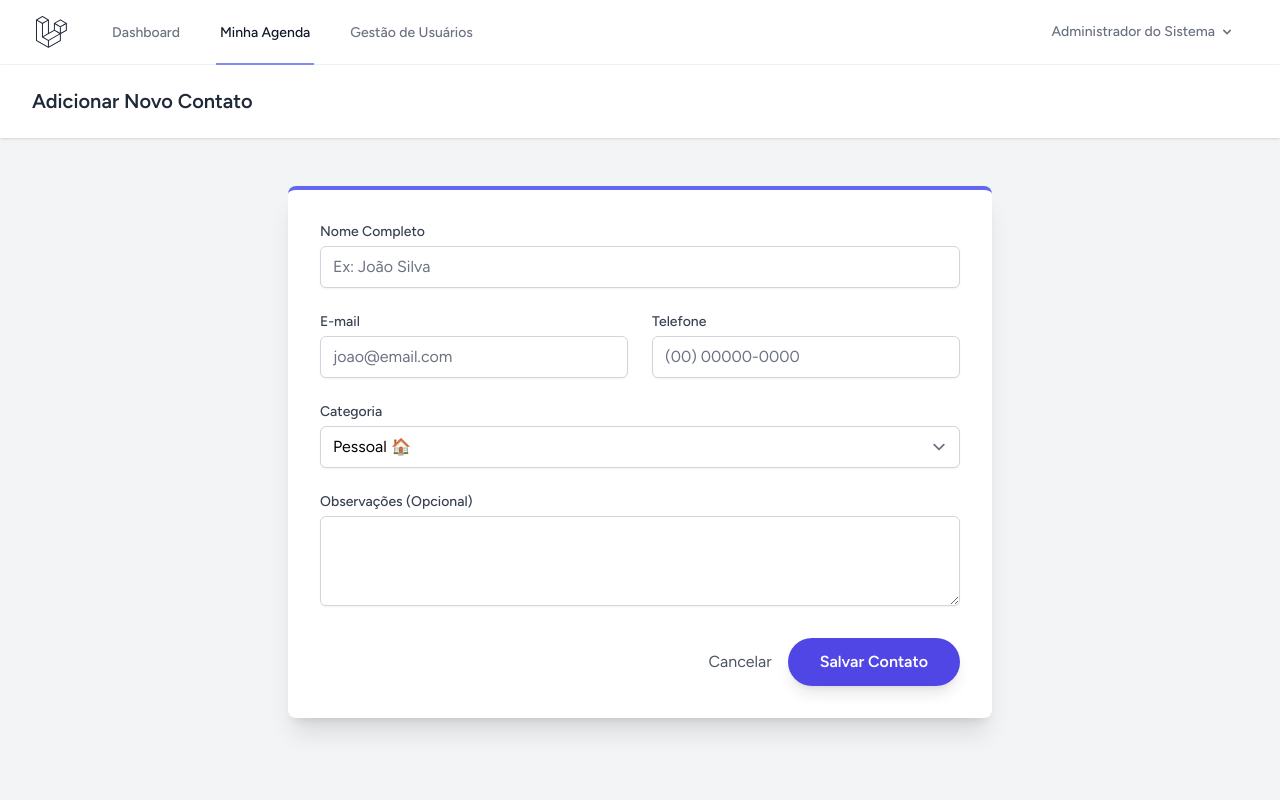
After one commit to brunoaugusto6567/agendapro2026, a Laravel app: page /contacts/create in a window 1280 px wide. The commit adds this page. Run offline with Laravel 12, Linux system fonts and the light colour scheme; a user stored in the database is signed in; data comes from the database, SQL or seed files in the repository; style sheets or scripts are compiled from the project's sources.

Commit message:
Implementa cadastro e listagem de contatos

```diff
--- /dev/null
+++ b/app/Http/Controllers/ContactController.php
@@ -0,0 +1,37 @@
+<?php
+
+namespace App\Http\Controllers;
+
+use App\Models\Contact;
+use Illuminate\Http\Request;
+use Illuminate\Support\Facades\Auth;
+
+class ContactController extends Controller
+{
+    public function index(){
+        // Pega apenas os contatos do usuário logado
+        $contacts = Auth::user()->contacts()->latest()->get();
+        return view('contacts.index', compact('contacts'));
+    }
+
+    public function create(){
+        return view('contacts.create');
+    }
+
+    public function store(Request $request){
+        $request->validate([
+            'name' => 'required|string|max:255',
+            'phone' => 'required|string|max:20',
+            'email' => 'nullable|email',
+            'type' => 'required|in:Pessoal,Trabalho,Outros',
+            'notes' => 'nullable|string'
+        ]);
+
+        // Cria o contato vinculado ao usuário logado
+        Auth::user()->contacts()->create($request->all());
+
+        return redirect()->route('contacts.index')->with('success', 'Contato salvo com sucesso!');
+    }
+
+    // Os métodos edit, update e destroy faremos na sequência.
+}
--- /dev/null
+++ b/resources/views/contacts/create.blade.php
@@ -0,0 +1,76 @@
+<x-app-layout>
+    <x-slot name="header">
+        <h2 class="font-semibold text-xl text-gray-800 leading-tight">
+            {{ __('Adicionar Novo Contato') }}
+        </h2>
+    </x-slot>
+
+    <div class="py-12">
+        <div class="max-w-3xl mx-auto sm:px-6 lg:px-8">
+            <div class="bg-white overflow-hidden shadow-xl sm:rounded-lg p-8 border-t-4 border-indigo-500">
+
+                <!-- Formulário -->
+                <form action="{{ route('contacts.store') }}" method="POST">
+                    @csrf
+
+                    <div class="grid grid-cols-1 gap-6">
+                        <!-- Nome -->
+                        <div>
+                            <label class="block text-sm font-medium text-gray-700">Nome Completo</label>
+                            <input type="text" name="name" value="{{ old('name') }}"
+                                   class="mt-1 block w-full rounded-md border-gray-300 shadow-sm focus:border-indigo-500 focus:ring focus:ring-indigo-200 focus:ring-opacity-50 transition duration-200"
+                                   placeholder="Ex: João Silva" required>
+                            @error('name') <span class="text-red-500 text-xs">{{ $message }}</span> @enderror
+                        </div>
+
+                        <div class="grid grid-cols-1 md:grid-cols-2 gap-6">
+                            <!-- E-mail -->
+                            <div>
+                                <label class="block text-sm font-medium text-gray-700">E-mail</label>
+                                <input type="email" name="email" value="{{ old('email') }}"
+                                       class="mt-1 block w-full rounded-md border-gray-300 shadow-sm focus:border-indigo-500 focus:ring focus:ring-indigo-200 focus:ring-opacity-50"
+                                       placeholder="joao@email.com">
+                            </div>
+
+                            <!-- Telefone -->
+                            <div>
+                                <label class="block text-sm font-medium text-gray-700">Telefone</label>
+                                <input type="text" name="phone" value="{{ old('phone') }}"
+                                       class="mt-1 block w-full rounded-md border-gray-300 shadow-sm focus:border-indigo-500 focus:ring focus:ring-indigo-200 focus:ring-opacity-50"
+                                       placeholder="(00) 00000-0000" required>
+                            </div>
+                        </div>
+
+                        <!-- Tipo de Contato -->
+                        <div>
+                            <label class="block text-sm font-medium text-gray-700">Categoria</label>
+                            <select name="type" class="mt-1 block w-full rounded-md border-gray-300 shadow-sm focus:border-indigo-500 focus:ring focus:ring-indigo-200 focus:ring-opacity-50">
+                                <option value="Pessoal">Pessoal 🏠</option>
+                                <option value="Trabalho">Trabalho 💼</option>
+                                <option value="Outros">Outros 📍</option>
+                            </select>
+                        </div>
+
+                        <!-- Observações -->
+                        <div>
+                            <label class="block text-sm font-medium text-gray-700">Observações (Opcional)</label>
+                            <textarea name="notes" rows="3"
+                                      class="mt-1 block w-full rounded-md border-gray-300 shadow-sm focus:border-indigo-500 focus:ring focus:ring-indigo-200 focus:ring-opacity-50">{{ old('notes') }}</textarea>
+                        </div>
+                    </div>
+
+                    <!-- Botões Animados -->
+                    <div class="mt-8 flex items-center justify-end space-x-4">
+                        <a href="{{ route('contacts.index') }}" class="text-gray-600 hover:text-gray-900 transition-colors">
+                            Cancelar
+                        </a>
+                        <button type="submit"
+                                class="bg-indigo-600 hover:bg-indigo-700 text-white font-bold py-3 px-8 rounded-full shadow-lg transform transition-all duration-300 hover:scale-105 active:scale-95">
+                            Salvar Contato
+                        </button>
+                    </div>
+                </form>
+            </div>
+        </div>
+    </div>
+</x-app-layout>
--- a/resources/views/layouts/navigation.blade.php
+++ b/resources/views/layouts/navigation.blade.php
@@ -15,11 +15,18 @@
                     <x-nav-link :href="route('dashboard')" :active="request()->routeIs('dashboard')">
                         {{ __('Dashboard') }}
                     </x-nav-link>
-                                @if(auth()->user()->role === 'admin')
-                            <x-nav-link :href="route('admin.users')" :active="request()->routeIs('admin.users')">
-                                {{ __('Gestão de Usuários') }}
-                            </x-nav-link>
-                        @endif
+
+                    <!-- Minha Agenda: todos os usuários -->
+                    <x-nav-link :href="route('contacts.index')" :active="request()->routeIs('contacts.*')">
+                        {{ __('Minha Agenda') }}
+                    </x-nav-link>
+
+                    <!-- Gestão de Usuários: somente administradores -->
+                    @if(auth()->user()->role === 'admin')
+                        <x-nav-link :href="route('admin.users')" :active="request()->routeIs('admin.users')">
+                            {{ __('Gestão de Usuários') }}
+                        </x-nav-link>
+                    @endif
                 </div>
             </div>
 
@@ -48,8 +55,7 @@
                             @csrf
 
                             <x-dropdown-link :href="route('logout')"
-                                    onclick="event.preventDefault();
-                                                this.closest('form').submit();">
+                                onclick="event.preventDefault(); this.closest('form').submit();">
                                 {{ __('Log Out') }}
                             </x-dropdown-link>
                         </form>
@@ -75,6 +81,18 @@
             <x-responsive-nav-link :href="route('dashboard')" :active="request()->routeIs('dashboard')">
                 {{ __('Dashboard') }}
             </x-responsive-nav-link>
+
+            <!-- Minha Agenda: todos os usuários -->
+            <x-responsive-nav-link :href="route('contacts.index')" :active="request()->routeIs('contacts.*')">
+                {{ __('Minha Agenda') }}
+            </x-responsive-nav-link>
+
+            <!-- Gestão de Usuários: somente administradores -->
+            @if(auth()->user()->role === 'admin')
+                <x-responsive-nav-link :href="route('admin.users')" :active="request()->routeIs('admin.users')">
+                    {{ __('Gestão de Usuários') }}
+                </x-responsive-nav-link>
+            @endif
         </div>
 
         <!-- Responsive Settings Options -->
@@ -94,8 +112,7 @@
                     @csrf
 
                     <x-responsive-nav-link :href="route('logout')"
-                            onclick="event.preventDefault();
-                                        this.closest('form').submit();">
+                        onclick="event.preventDefault(); this.closest('form').submit();">
                         {{ __('Log Out') }}
                     </x-responsive-nav-link>
                 </form>
--- a/routes/web.php
+++ b/routes/web.php
@@ -1,23 +1,39 @@
 <?php
 
 use App\Http\Controllers\ProfileController;
+use App\Http\Controllers\AdminController;
+use App\Http\Controllers\ContactController;
 use Illuminate\Support\Facades\Route;
-use App\Http\Controllers\AdminController;
 
+// Página inicial
 Route::get('/', function () {
     return view('welcome');
 });
 
-Route::get('/dashboard', function () {
-    return view('dashboard');
-})->middleware(['auth', 'verified', 'active'])->name('dashboard');
+// Usuários autenticados e ativos
+Route::middleware(['auth', 'active'])->group(function () {
 
-Route::middleware(['auth', 'active', 'is_admin'])->group(function () {
+    // Dashboard
+    Route::get('/dashboard', function () {
+        return view('dashboard');
+    })->middleware('verified')->name('dashboard');
+
+    // Perfil
     Route::get('/profile', [ProfileController::class, 'edit'])->name('profile.edit');
     Route::patch('/profile', [ProfileController::class, 'update'])->name('profile.update');
     Route::delete('/profile', [ProfileController::class, 'destroy'])->name('profile.destroy');
+
+    // Contatos
+    Route::resource('contacts', ContactController::class);
+});
+
+// Somente administradores
+Route::middleware(['auth', 'active', 'is_admin'])->group(function () {
+
     Route::get('/admin/users', [AdminController::class, 'index'])->name('admin.users');
-    Route::patch('/admin/users/{user}/toggle', [AdminController::class, 'toggleStatus'])->name('admin.users.toggle');
+
+    Route::patch('/admin/users/{user}/toggle', [AdminController::class, 'toggleStatus'])
+        ->name('admin.users.toggle');
 });
 
 require __DIR__.'/auth.php';
```
Also changed, not shown: resources/views/contacts/index.blade.php (added, +69 -0 lines).
